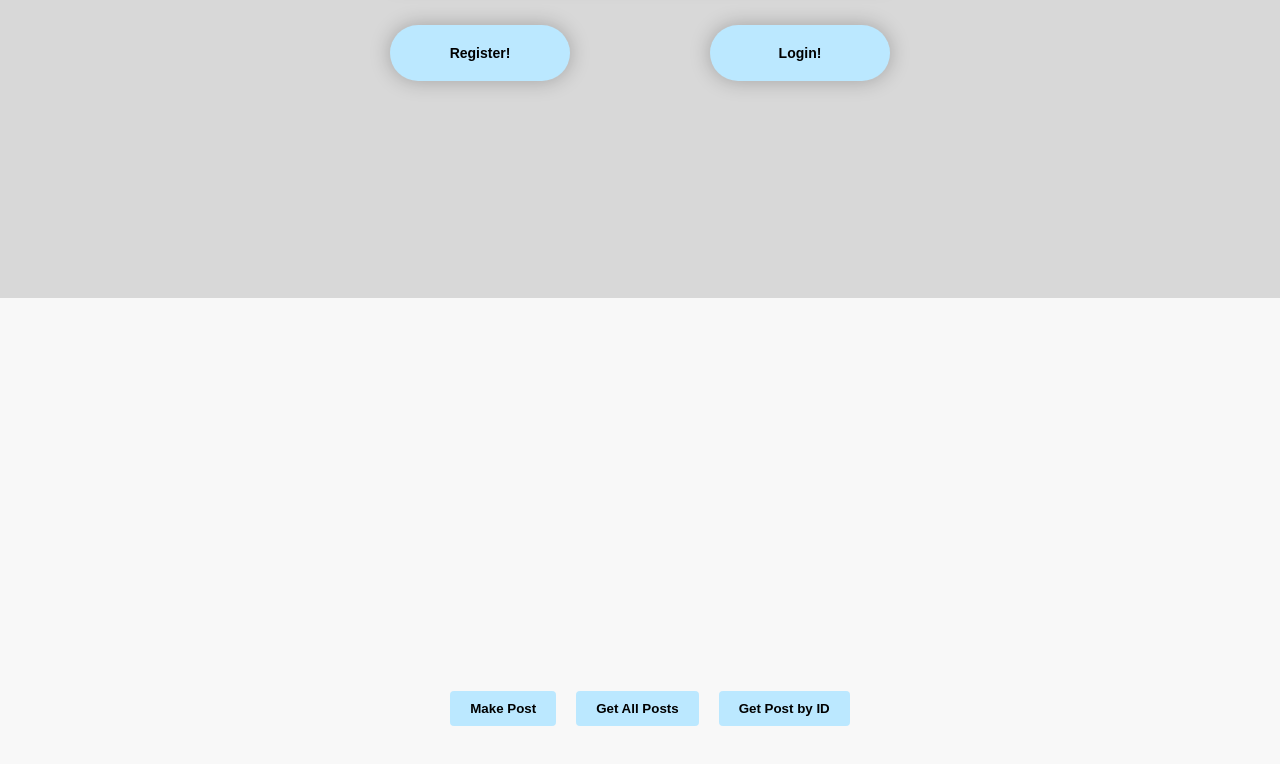
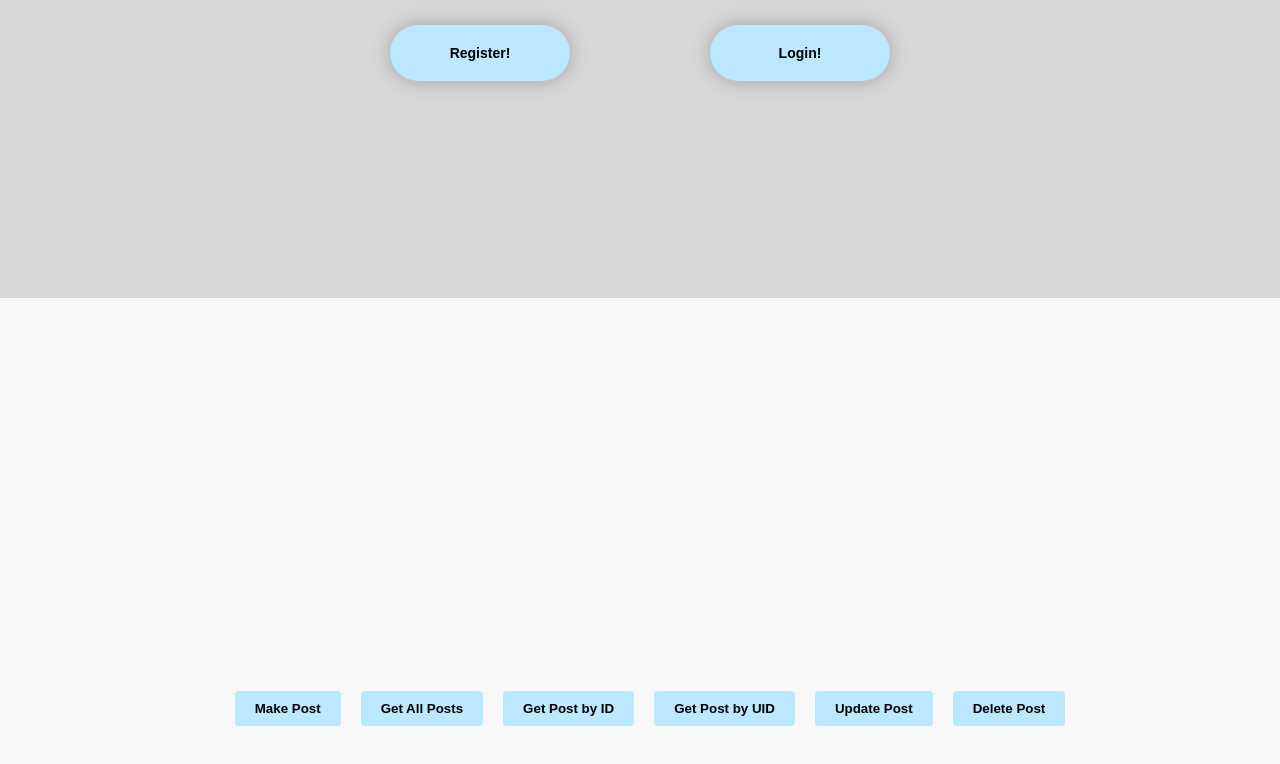
Before and after one commit to CutzuDev/FirebaseAuth, a React (Create React App) app: page / in a window 1280 px wide. Shown: the part 502-1266 px from the top of the page. Built offline with nearby package versions, Linux system fonts and the light colour scheme; no server answers.

Commit message:
Delete, update, etc. For posts

```diff
--- a/src/App.jsx
+++ b/src/App.jsx
@@ -13,6 +13,8 @@ import {
   doc,
   query,
   where,
+  updateDoc,
+  deleteDoc,
 } from "firebase/firestore";
 import { useState } from "react";
 import Nav from "./components/Nav";
@@ -24,6 +26,24 @@ import _ from "underscore";
 function App() {
   const [user, setUser] = useState({});
   const [logged, setLogged] = useState(false);
+
+  async function updatePost() {
+    const hardcodedId = "EnYUwsmaetoi0AEfjSpz";
+    const postRef = doc(db, "posts", hardcodedId);
+    const post = await getPostById(hardcodedId);
+    console.log(post);
+    const newPost = {
+      ...post,
+      title: "Land 6000k Job",
+    };
+    updateDoc(postRef, newPost);
+  }
+
+  function deletePost() {
+    const hardcodedId = "EnYUwsmaetoi0AEfjSpz";
+    const postRef = doc(db, "posts", hardcodedId);
+    deleteDoc(postRef);
+  }
 
   function createPost() {
     const post = {
@@ -40,16 +60,10 @@ function App() {
     console.log(posts);
   }
 
-  async function getPostById() {
-    const hardcodedId = "AmOHW9tdHZIs7Vz0XyEL";
-    const postRef = doc(db, "posts", hardcodedId);
+  async function getPostById(id) {
+    const postRef = doc(db, "posts", id);
     const postSnap = await getDoc(postRef);
-    if (postSnap.exists()) {
-      const post = postSnap.data();
-      console.log(post);
-    } else {
-      console.log("Failed");
-    }
+    return postSnap.data();
   }
 
   onAuthStateChanged(auth, (user) => {
@@ -100,6 +114,16 @@ function App() {
     setUser({});
   }
 
+  async function getPostByUid() {
+    const postCollectionRef = await query(
+      collection(db, "posts"),
+      where("uid", "==", user.uid)
+    );
+
+    const { docs } = await getDocs(postCollectionRef);
+    console.log(docs.map((doc) => doc.data()));
+  }
+
   return (
     <div className="App">
       <Nav user={user} />
@@ -119,6 +143,15 @@ function App() {
         <button className="btn hover" onClick={getPostById}>
           Get Post by ID
         </button>
+        <button className="btn hover" onClick={getPostByUid}>
+          Get Post by UID
+        </button>
+        <button className="btn hover" onClick={updatePost}>
+          Update Post
+        </button>
+        <button className="btn hover" onClick={deletePost}>
+          Delete Post
+        </button>
       </div>
     </div>
   );
```
